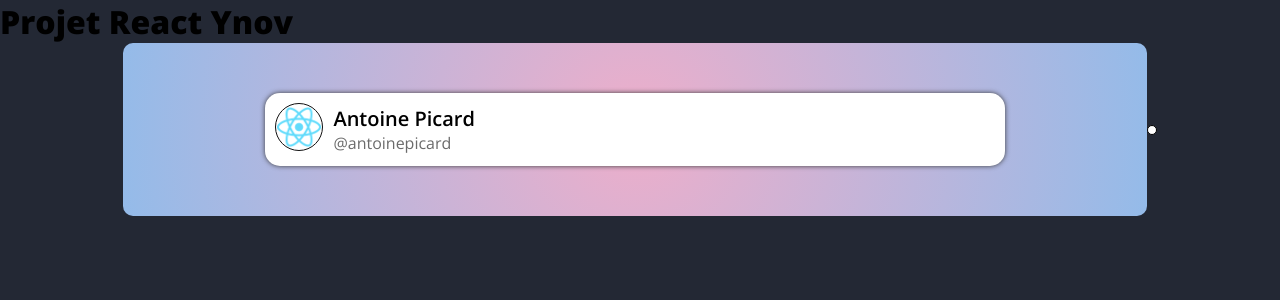
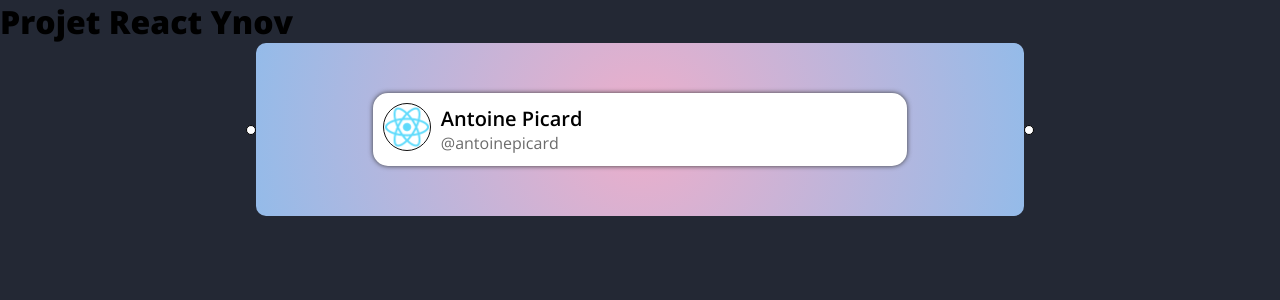
Before and after one commit to PikkMoune71/projet-react-ynov, a React (Create React App) app: page / in a window 1280 px wide. Shown: the top 300 px of the page. Built offline with nearby package versions, Linux system fonts and the light colour scheme.

Commit message:
Add min and max width on the container and starting button left

```diff
--- a/src/App.js
+++ b/src/App.js
@@ -1,5 +1,4 @@
 import ContainerResize from "./components/ContainerResize/ContainerResize";
-import PostViewer from "./components/PostViewer/PostViewer";
 import './index.scss'
 
 function App() {
--- a/src/components/ContainerResize/ContainerResize.js
+++ b/src/components/ContainerResize/ContainerResize.js
@@ -16,7 +16,15 @@ const ContainerResize = () => {
         setInitialSize(resizable.offsetWidth);
     }
 
-    const resize = (e) => {
+    const resizeLeft = (e) => {
+
+        let resizable = document.getElementById('Resizable');
+
+        resizable.style.width = `${parseInt(initialSize) - parseInt(e.clientX - initialPos)}px`;
+
+    }
+
+    const resizeRight = (e) => {
 
         let resizable = document.getElementById('Resizable');
 
@@ -26,6 +34,12 @@ const ContainerResize = () => {
 
     return(
         <div className="containerResize">
+            <div
+                id="Draggable"
+                draggable = "true"
+                onDragStart = {initial}
+                onDrag = {resizeLeft}
+            />
             <div id="Resizable">
                 <PostViewer />
             </div>
@@ -33,7 +47,7 @@ const ContainerResize = () => {
                 id="Draggable"
                 draggable = "true"
                 onDragStart = {initial}
-                onDrag = {resize}
+                onDrag = {resizeRight}
             />
         </div>
     );
--- a/src/components/ContainerResize/ContainerResize.scss
+++ b/src/components/ContainerResize/ContainerResize.scss
@@ -6,7 +6,9 @@
     #Resizable{
         border-radius: 10px;
         height: auto;
-        width: 80%;
+        width: 60%;
+        min-width: 40%;
+        max-width: 80%;
         padding: 50px;
         background: rgb(238,174,202);
         background: radial-gradient(circle, rgba(238,174,202,1) 0%, rgba(148,187,233,1) 100%);
```
